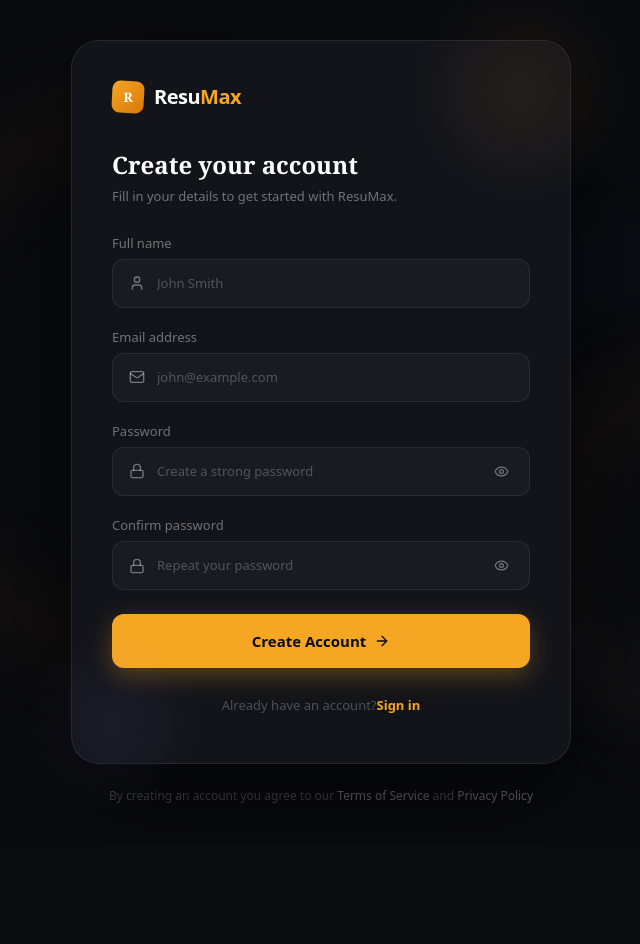
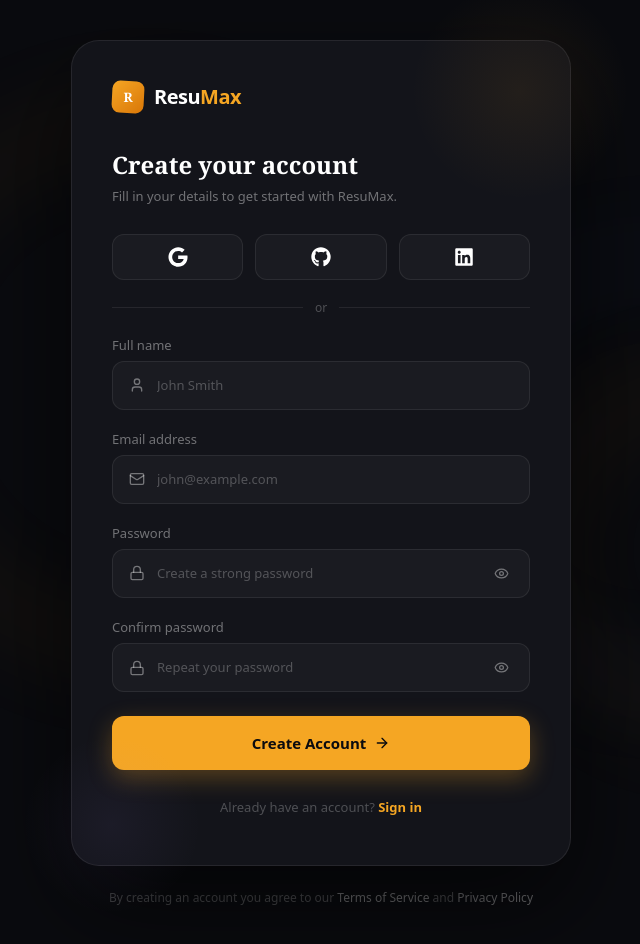
Before and after one commit to FALO-Enterprise/SAAS-Resume-Builder, a Next.js app in the folder apps/frontend/: page /en/createaccount in a window 1280 px wide. Shown: the whole page, without its empty margins (319-959 px from the left). Before the commit the page ends 844 px from the top, so only its background shows below. Built offline with nearby package versions, Linux system fonts and the light colour scheme.

Commit message:
feat(createaccount): add social providors to create account page

```diff
--- a/apps/frontend/app/[locale]/createaccount/page.tsx
+++ b/apps/frontend/app/[locale]/createaccount/page.tsx
@@ -8,6 +8,7 @@
 import { useAuth } from '@/context/AuthContext';
 import Logo from '@/components/ui/Logo';
 import type { RegisterData, FormErrors } from '@/lib/types/auth.types';
+import { PROVIDERS } from '@/lib/placeholder-data/providors.placeholder';
 import AuthInput from '@/components/ui/AuthInput';
 
 // ─────────────────────────────────────────────────────────────────────────────
@@ -90,6 +91,27 @@
 
   return (
     <div className="flex flex-col gap-5">
+      {/* Social providers */}
+      <div className="flex gap-3">
+        {PROVIDERS.map(({ id, label, Icon, color }) => (
+          <button
+            key={id}
+            type="button"
+            aria-label={`Continue with ${label}`}
+            className="flex flex-1 items-center justify-center rounded-xl border border-edge bg-card py-3 transition-all hover:border-edge-strong hover:bg-card-hover"
+          >
+            <Icon size={20} color={color} />
+          </button>
+        ))}
+      </div>
+
+      {/* Divider — social / email */}
+      <div className="flex items-center gap-3">
+        <div className="h-px flex-1 bg-edge" />
+        <span className="text-xs text-muted">{t('or')}</span>
+        <div className="h-px flex-1 bg-edge" />
+      </div>
+
       <AuthInput icon={User} type="text" placeholder={t('nameExample')} label={t('fullNamePlaceholder')} value={form.name} onChange={v => setForm(f => ({ ...f, name: v }))} error={errors.name} />
 
       <AuthInput icon={Mail} type="email" placeholder={t('emailExample')} label={t('emailPlaceholder')} value={form.email} onChange={v => setForm(f => ({ ...f, email: v }))} error={errors.email} />
@@ -250,7 +272,7 @@
         {/* Footer — sign in link */}
         {!success && (
           <p className="mt-7 text-center text-sm text-muted">
-            {t('switchText')}
+            {t('switchText')}{' '}
             <Link
               href={`/${locale}`}
               onClick={openLogin}
--- a/apps/frontend/messages/ar.json
+++ b/apps/frontend/messages/ar.json
@@ -253,6 +253,7 @@
       "policyLink": "سياسة الخصوصية",
       "submit": "إنشاء حساب",
       "loading": "جاري إنشاء الحساب…",
+      "or": "أو",
       "switchText": "هل لديك حساب بالفعل؟",
       "switchLink": "تسجيل الدخول",
       "successTitle": "تم إنشاء الحساب!",
--- a/apps/frontend/messages/en.json
+++ b/apps/frontend/messages/en.json
@@ -253,6 +253,7 @@
       "policyLink": "Privacy Policy",
       "submit": "Create Account",
       "loading": "Creating account…",
+      "or": "or",
       "switchText": "Already have an account?",
       "switchLink": "Sign in",
       "successTitle": "Account created!",
```
